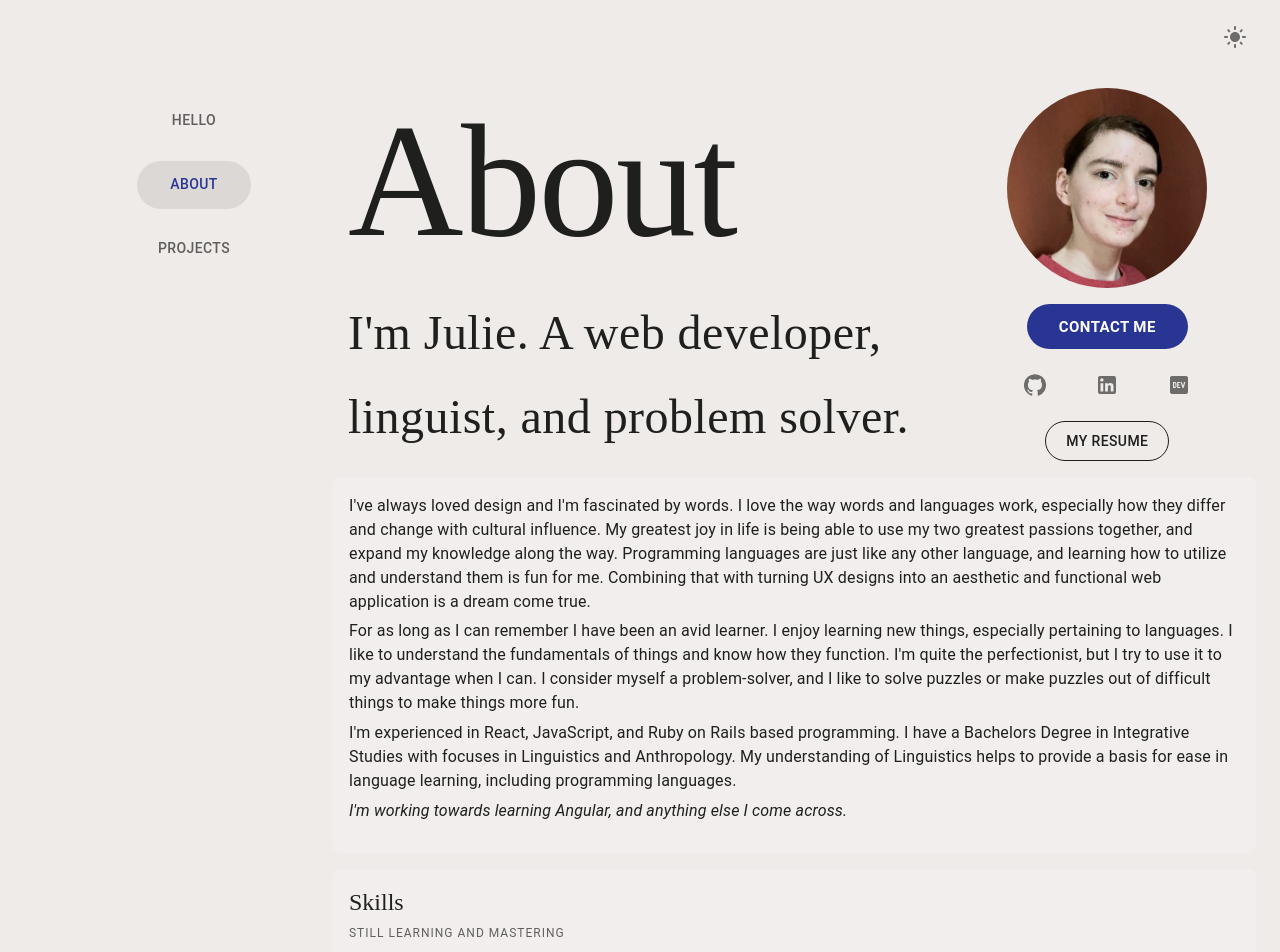
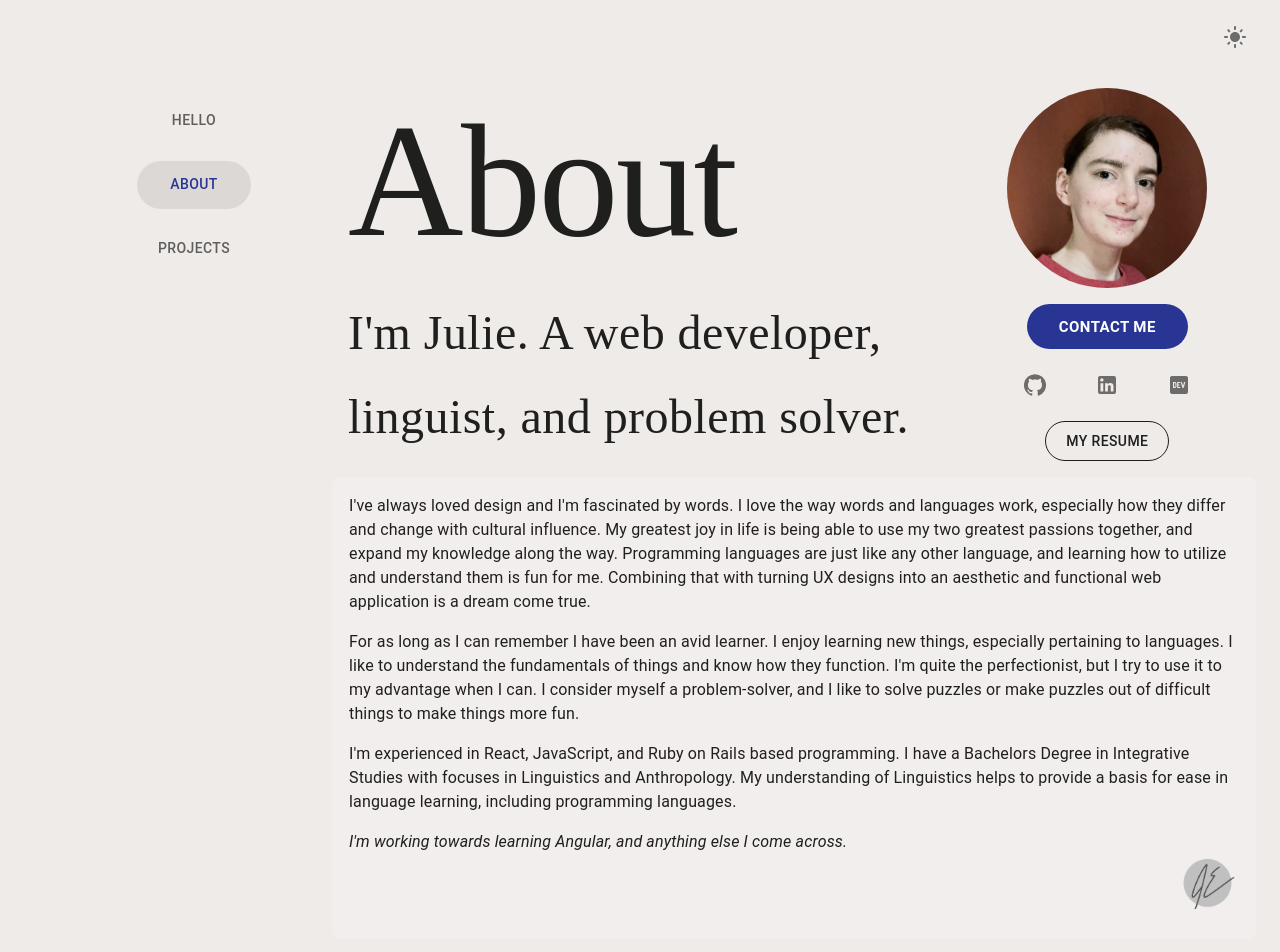
Before and after one commit to mailauki/portfolio-v3, a Next.js app: page /about in a window 1280 px wide. Shown: the top 952 px of the page. Built offline with nearby package versions, Linux system fonts and the light colour scheme.

Commit message:
update summary

```diff
--- a/app/about/summary.tsx
+++ b/app/about/summary.tsx
@@ -1,6 +1,6 @@
 "use client";
 
-import { CardContent, Typography } from "@mui/material";
+import { Avatar, CardContent, Stack, Typography } from "@mui/material";
 
 import CardBox from "@/app/(components)/card";
 
@@ -8,6 +8,7 @@ export default function Summary() {
   return (
     <CardBox>
       <CardContent>
+        <Stack spacing={2}>
           <Typography
             gutterBottom
             variant="body1"
@@ -28,8 +29,13 @@ export default function Summary() {
             fontStyle="italic"
             variant="body1"
           >{`I'm working towards learning Angular, and anything else I come across.`}</Typography>
+        </Stack>
 
-        {/* <Avatar alt='JE logo' src='/logo.png' sx={{ width: 100, height: 100, mx: 'auto' }}>JE</Avatar> */}
+        <Stack direction="row" justifyContent="flex-end">
+          <Avatar alt="JE logo" src="/logo.png" sx={{ width: 60, height: 60 }}>
+            JE
+          </Avatar>
+        </Stack>
       </CardContent>
     </CardBox>
   );
```
Lines whose indentation alone changed are shown as unchanged.
